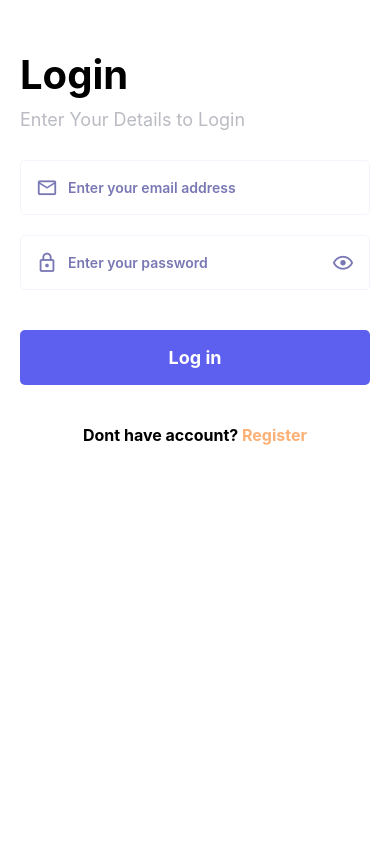
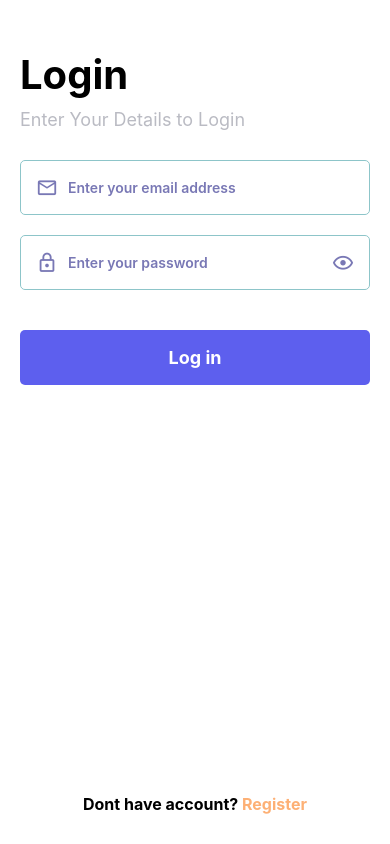
Before and after one commit to TonyCha3713/OperationChegg, a React Native app: screen /Login in a window 390 px wide. Built offline with nearby package versions, Linux system fonts and the light colour scheme.

Commit message:
slight ui reordering

```diff
--- a/src/colors/colors.js
+++ b/src/colors/colors.js
@@ -1,11 +1,11 @@
 const COLORS = {
-    white: '#fff',
-    black: '#000',
-    blue: '#5D5FEE',
-    grey: '#BABBC3',
-    light: '#F3F4FB',
-    darkBlue: '#7978B5',
-    red: 'red',
+  white: "#fff",
+  black: "#000",
+  blue: "#5D5FEE",
+  grey: "#BABBC3",
+  light: "#8dc5c9",
+  darkBlue: "#7978B5",
+  red: "red",
 };
 
-export default COLORS
+export default COLORS;
--- a/src/components/Input.js
+++ b/src/components/Input.js
@@ -15,7 +15,12 @@ const Input = ({ iconName, password, error, ...props }) => {
         setIsFocused(false);
       }}
     >
-      <View style={[styles.inputContainer, { borderColor: error ? COLORS.red : isFocused ? COLORS.darkBlue : COLORS.light }]}>
+      <View
+        style={[
+          styles.inputContainer,
+          { borderColor: error ? COLORS.red : isFocused ? COLORS.darkBlue : COLORS.light, borderWidth: isFocused ? 1.5 : 0.5 },
+        ]}
+      >
         <Icon name={iconName} style={{ fontSize: 22, color: COLORS.darkBlue, marginRight: 10 }} />
         <TextInput
           autoCapitalize="none"
--- a/src/navigation/index.js
+++ b/src/navigation/index.js
@@ -13,7 +13,7 @@ const Navigation = () => {
   return (
     <NavigationContainer>
       <ContextProvider>
-        <Stack.Navigator screenOptions={{ headerShown: false }}>
+        <Stack.Navigator initialRouteName="Register" screenOptions={{ headerShown: false }}>
           <Stack.Screen name="Registration" component={Registration} />
           <Stack.Screen name="Login" component={Login} />
           <Stack.Screen name="Tabs" component={Tabs} />
--- a/src/screens/Login.js
+++ b/src/screens/Login.js
@@ -77,11 +77,12 @@ const Login = ({ navigation }) => {
         contentContainerStyle={{
           paddingTop: 50,
           paddingHorizontal: 20,
+          flex: 1,
         }}
       >
         <Text style={{ color: COLORS.black, fontSize: 40, fontWeight: "bold" }}>Login</Text>
         <Text style={{ color: COLORS.grey, fontSize: 18, marginVertical: 10 }}>Enter Your Details to Login</Text>
-        <View style={{ marginVertical: 20 }}>
+        <View style={{ marginVertical: 20, flex: 1 }}>
           <Input
             iconName="email-outline"
             label="Email"
@@ -106,7 +107,15 @@ const Login = ({ navigation }) => {
           <Button title="Log in" onPress={Login} />
           <Text
             onPress={() => navigation.navigate("Registration")}
-            style={{ color: COLORS.black, textAlign: "center", fontSize: 16, fontWeight: "bold", marginTop: 20 }}
+            style={{
+              color: COLORS.black,
+              textAlign: "center",
+              fontSize: 16,
+              fontWeight: "bold",
+              position: "absolute",
+              bottom: 10,
+              alignSelf: "center",
+            }}
           >
             Dont have account? <Text style={{ color: "#FDB075" }}>Register</Text>
           </Text>
--- a/src/screens/Registration.js
+++ b/src/screens/Registration.js
@@ -95,11 +95,12 @@ const Registration = ({ navigation }) => {
         contentContainerStyle={{
           paddingTop: 50,
           paddingHorizontal: 20,
+          flex: 1,
         }}
       >
         <Text style={{ color: COLORS.black, fontSize: 40, fontWeight: "bold" }}>Register</Text>
         <Text style={{ color: COLORS.grey, fontSize: 18, marginVertical: 10 }}>Enter Your Details to Register</Text>
-        <View style={{ marginVertical: 20 }}>
+        <ScrollView style={{ marginVertical: 20 }} contentContainerStyle={{ flex: 1 }}>
           <Input
             iconName="email-outline"
             label="Email"
@@ -143,6 +144,7 @@ const Registration = ({ navigation }) => {
             password
           />
           <Button onPress={Register} title="Register" />
+          <View style={{ position: "absolute", bottom: 10 }}>
             <Text style={styles.text}>
               By registering, you confirm that you accept our{" "}
               <Text style={styles.link} onPress={onTermsOfUsePressed}>
@@ -160,6 +162,7 @@ const Registration = ({ navigation }) => {
               Already have account? <Text style={{ color: "#FDB075" }}>Login</Text>
             </Text>
           </View>
+        </ScrollView>
       </ScrollView>
     </SafeAreaView>
   );
```
Lines whose indentation alone changed are shown as unchanged.
